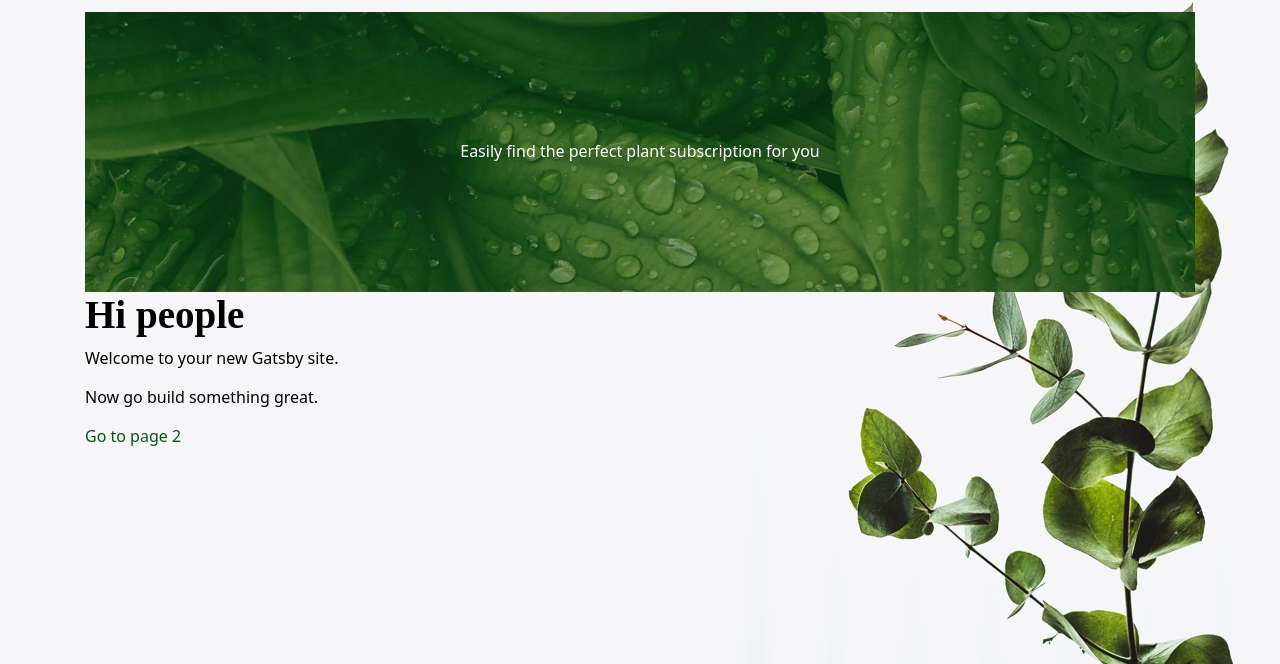
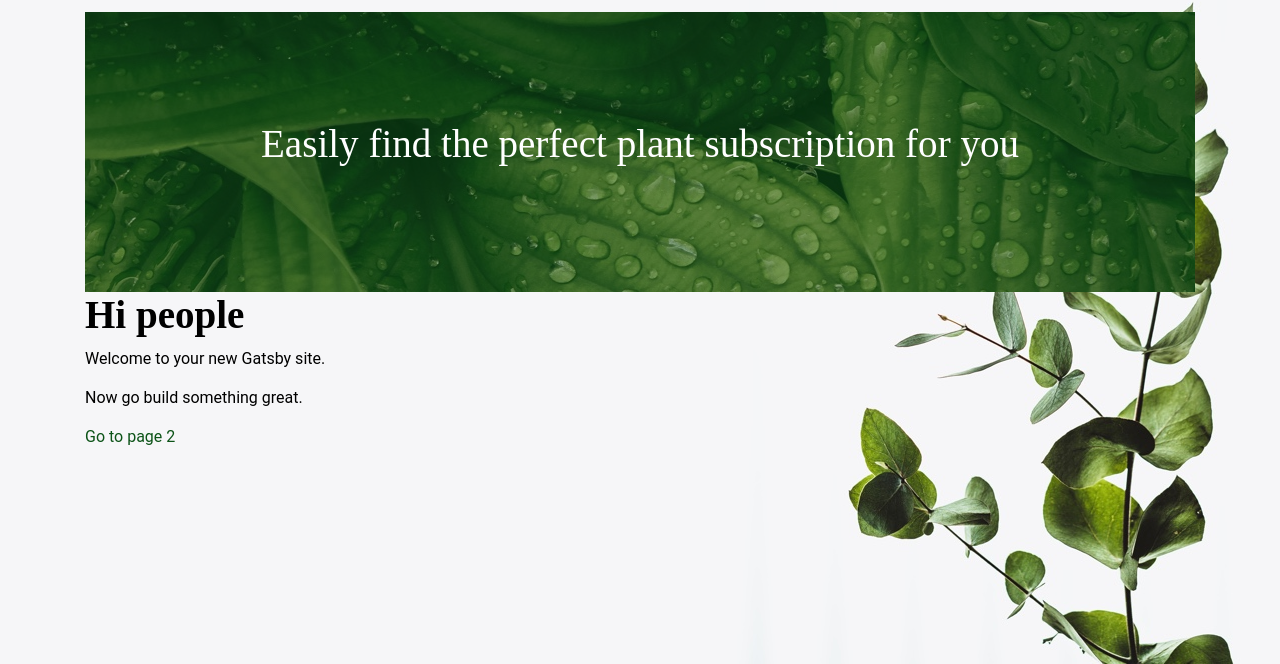
Before and after one commit to benfurber/plant-trast, a Gatsby site: page / in a window 1280 px wide. Shown: the part 136-800 px from the top of the page. Built offline with nearby package versions, Linux system fonts and the light colour scheme; Gatsby itself is replaced by a stand-in of ours.

Commit message:
✨ Add text styling to Hero

```diff
--- a/src/components/hero.tsx
+++ b/src/components/hero.tsx
@@ -3,7 +3,7 @@ import styled from '@emotion/styled'
 
 import { Col, Row } from 'react-grid-system'
 import { Container } from '.'
-import { colors } from '../styles/variables'
+import { colors, dimensions, fonts } from '../styles/variables'
 
 const height = '280px'
 
@@ -11,9 +11,17 @@ const Column = styled(Col)`
   background: ${colors.brandTransparent};
 `
 
-const Title = styled(Col)`
+const Title = styled.span`
+  color: ${colors.white};
+  font-family: ${fonts.titles};
+  font-size: ${dimensions.headingSizes.h1}rem;
+  p {
+    white-space: pre-line;
+  }
+`
+
+const TitleWrapper = styled(Col)`
   text-align: center;
-  color: ${colors.white};
 `
 
 interface Props {
@@ -29,7 +37,11 @@ const Hero = (props: Props) => {
       <Row align="center" style={{ background: `url(${imageUrl})` }}>
         <Column style={{ background: colors.brandTransparent }}>
           <Row align="center" style={{ height }}>
-            <Title>{title}</Title>
+            <TitleWrapper>
+              <Title>
+                <p>{title}</p>
+              </Title>
+            </TitleWrapper>
           </Row>
         </Column>
       </Row>
--- a/src/styles/normalize.ts
+++ b/src/styles/normalize.ts
@@ -3,6 +3,7 @@ import { getEmSize } from './mixins'
 
 export default `
   @import url('https://fonts.googleapis.com/css2?family=Kreon&display=swap')
+  @import url('https://fonts.googleapis.com/css2?family=Roboto&display=swap')
 
   html {
     box-sizing: border-box;
@@ -27,7 +28,7 @@ export default `
     width: 100%;
     overflow-x: hidden;
     overflow-y: scroll;
-    font-family: ${fonts.sansSerif};
+    font-family: ${fonts.body};
     color: ${colors.black};
     -webkit-text-size-adjust: 100%;
     -ms-text-size-adjust: 100%;
@@ -92,7 +93,7 @@ export default `
     margin-top: 1.414rem;
     margin-bottom: .5rem;
     color: ${colors.black};
-    font-family: "Kreon";
+    font-family: ${fonts.titles};
     font-weight: 600;
     line-height: ${dimensions.lineHeight.heading};
     text-rendering: optimizeLegibility;
--- a/src/styles/variables.ts
+++ b/src/styles/variables.ts
@@ -22,9 +22,8 @@ export const colors = {
 }
 
 export const fonts = {
-  sansSerif: '"Roboto" sans-serif',
-  serif: 'Georgia, "Times New Roman", Times, serif',
-  monospace: 'Menlo, Monaco, Consolas, "Liberation Mono", "Courier New", monospace, monospace'
+  body: '"Roboto", sans-serif',
+  titles: '"Kreon", serif'
 }
 
 export const breakpoints = {
```
